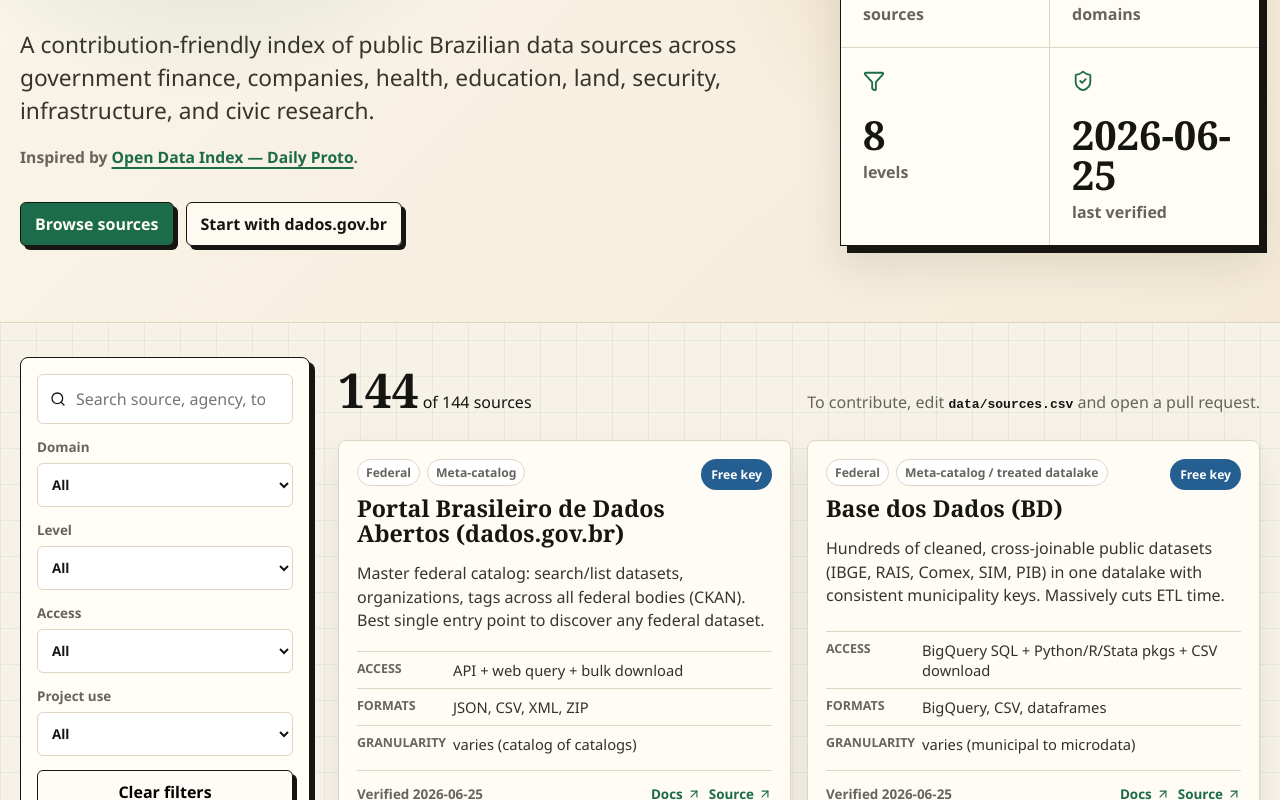
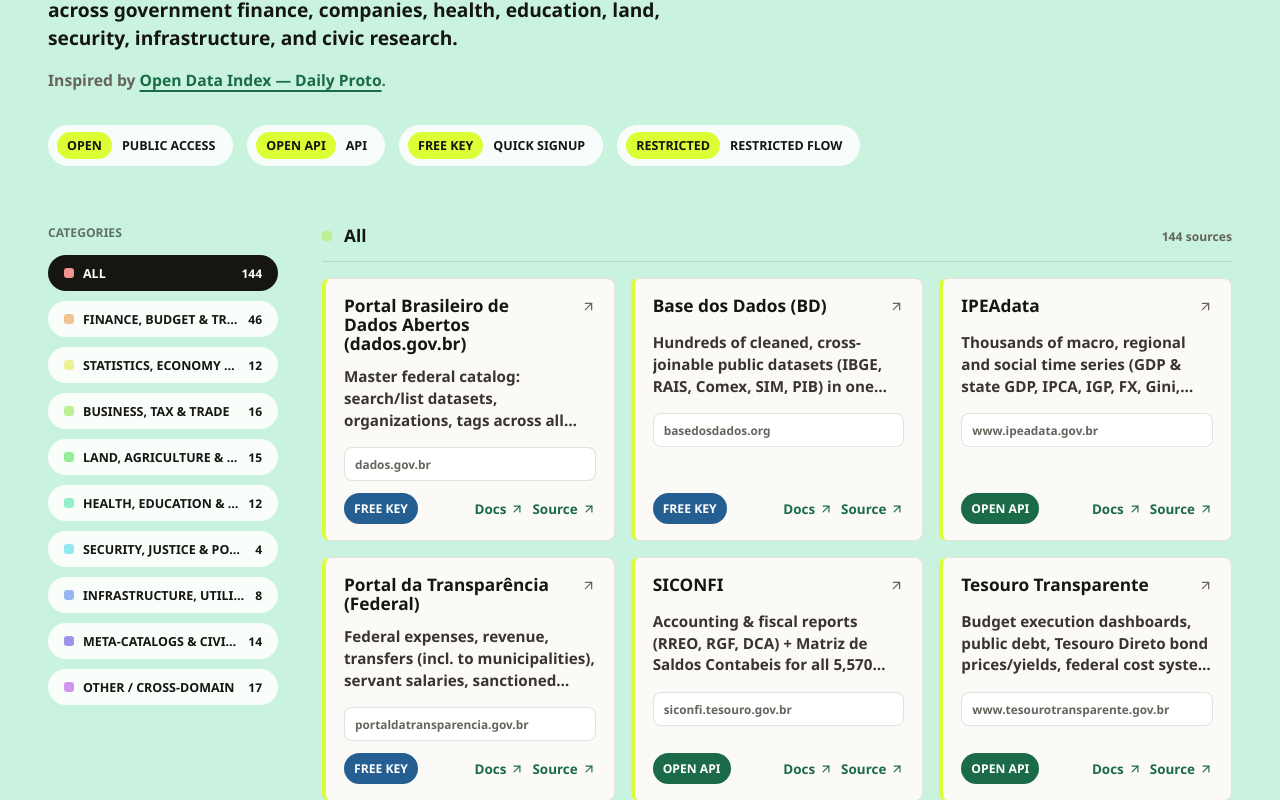
Before and after one commit to educrvz/brazil-open-data-index, a React (Vite) app: page / in a window 1280 px wide. Shown: the part 380-1180 px from the top of the page. Built offline with nearby package versions, Linux system fonts and the light colour scheme.

Commit message:
Match dense open data index layout

```diff
--- a/src/main.jsx
+++ b/src/main.jsx
@@ -2,13 +2,8 @@
 import { createRoot } from "react-dom/client";
 import {
   ArrowUpRight,
-  Database,
   Download,
-  Filter,
   Github,
-  Globe2,
-  Search,
-  ShieldCheck,
 } from "lucide-react";
 import catalog from "./sources.json";
 import "./styles.css";
@@ -16,6 +11,17 @@
 const accessOrder = ["Open API", "Open", "Free key", "Restricted", "Paid"];
 const GEO_LANGUAGE_COOKIE = "bodi_default_language";
 const USER_LANGUAGE_COOKIE = "bodi_language";
+const CATEGORY_ORDER = [
+  "Finance, budget & transparency",
+  "Statistics, economy & labor",
+  "Business, tax & trade",
+  "Land, agriculture & environment",
+  "Health, education & research",
+  "Security, justice & politics",
+  "Infrastructure, utilities & transport",
+  "Meta-catalogs & civic infrastructure",
+  "Other / cross-domain",
+];
 
 const copy = {
   en: {
@@ -124,12 +130,91 @@
   },
 };
 
-function unique(values) {
-  return [...new Set(values.filter(Boolean))].sort((a, b) => a.localeCompare(b));
+function compactUrl(url) {
+  return url.replace(/^https?:\/\//, "").replace(/\/$/, "");
 }
 
-function includes(value, query) {
-  return value.toLowerCase().includes(query);
+function getCategory(source) {
+  const domain = source.domain.toLowerCase();
+  const text = `${source.name} ${source.domain} ${source.description}`.toLowerCase();
+
+  if (
+    domain.includes("finance") ||
+    domain.includes("budget") ||
+    domain.includes("transparency") ||
+    domain.includes("procurement") ||
+    domain.includes("taxation")
+  ) {
+    return "Finance, budget & transparency";
+  }
+
+  if (
+    domain.includes("macroeconomy") ||
+    domain.includes("statistics") ||
+    domain.includes("labor") ||
+    domain.includes("banking") ||
+    domain.includes("demographics")
+  ) {
+    return "Statistics, economy & labor";
+  }
+
+  if (
+    domain.includes("business") ||
+    domain.includes("company") ||
+    domain.includes("registry") ||
+    domain.includes("trade") ||
+    text.includes("cnpj") ||
+    text.includes("comex")
+  ) {
+    return "Business, tax & trade";
+  }
+
+  if (
+    domain.includes("land") ||
+    domain.includes("geospatial") ||
+    domain.includes("environment") ||
+    domain.includes("agriculture") ||
+    domain.includes("weather")
+  ) {
+    return "Land, agriculture & environment";
+  }
+
+  if (
+    domain.includes("health") ||
+    domain.includes("education") ||
+    domain.includes("social") ||
+    domain.includes("research")
+  ) {
+    return "Health, education & research";
+  }
+
+  if (
+    domain.includes("security") ||
+    domain.includes("justice") ||
+    domain.includes("politics") ||
+    domain.includes("law") ||
+    domain.includes("legislature")
+  ) {
+    return "Security, justice & politics";
+  }
+
+  if (
+    domain.includes("infrastructure") ||
+    domain.includes("utilities") ||
+    domain.includes("telecom") ||
+    domain.includes("transport") ||
+    domain.includes("energy") ||
+    domain.includes("tourism") ||
+    domain.includes("culture")
+  ) {
+    return "Infrastructure, utilities & transport";
+  }
+
+  if (domain.includes("meta-catalog") || domain.includes("open data") || domain.includes("multi-domain")) {
+    return "Meta-catalogs & civic infrastructure";
+  }
+
+  return "Other / cross-domain";
 }
 
 function readCookie(name) {
@@ -159,37 +244,21 @@
     <article className="source-card">
       <div className="source-card__top">
         <div>
-          <div className="source-card__meta">
-            <span>{source.level}</span>
-            {source.location && source.location !== "-" ? <span>{source.location}</span> : null}
-            <span>{source.domain}</span>
-          </div>
           <h2>{source.name}</h2>
         </div>
-        <span className={`access access--${source.accessType.toLowerCase().replaceAll(" ", "-")}`}>
-          {t.accessTypes[source.accessType] ?? source.accessType}
-        </span>
+        <a className="card-arrow" href={source.url} target="_blank" rel="noreferrer" aria-label={source.name}>
+          <ArrowUpRight size={15} />
+        </a>
       </div>
 
       <p>{source.description}</p>
 
-      <dl className="source-facts">
-        <div>
-          <dt>{t.card.access}</dt>
-          <dd>{source.accessMethod || t.card.notSpecified}</dd>
-        </div>
-        <div>
-          <dt>{t.card.formats}</dt>
-          <dd>{source.formats.slice(0, 4).join(", ") || t.card.notSpecified}</dd>
-        </div>
-        <div>
-          <dt>{t.card.granularity}</dt>
-          <dd>{source.granularity || t.card.varies}</dd>
-        </div>
-      </dl>
+      <div className="endpoint">{compactUrl(source.url)}</div>
 
       <div className="source-card__footer">
-        <span>{t.card.verified} {source.lastVerified}</span>
+        <span className={`access access--${source.accessType.toLowerCase().replaceAll(" ", "-")}`}>
+          {t.accessTypes[source.accessType] ?? source.accessType}
+        </span>
         <div className="source-card__links">
           {source.docs ? (
             <a href={source.docs} target="_blank" rel="noreferrer">
@@ -206,13 +275,9 @@
 }
 
 function App() {
-  const { sources, summary } = catalog;
+  const { sources } = catalog;
   const [language, setLanguage] = useState(getInitialLanguage);
-  const [query, setQuery] = useState("");
-  const [domain, setDomain] = useState("All");
-  const [level, setLevel] = useState("All");
-  const [access, setAccess] = useState("All");
-  const [relevance, setRelevance] = useState("All");
+  const [category, setCategory] = useState("All");
   const t = copy[language];
 
   useEffect(() => {
@@ -220,46 +285,22 @@
     document.title = t.title;
   }, [language, t.title]);
 
-  const domains = useMemo(() => unique(sources.map((source) => source.domain)), [sources]);
-  const levels = useMemo(() => unique(sources.map((source) => source.level)), [sources]);
-  const relevanceOptions = useMemo(() => unique(sources.map((source) => source.relevance)), [sources]);
-  const accessTypes = useMemo(
-    () => accessOrder.filter((type) => sources.some((source) => source.accessType === type)),
+  const categories = useMemo(
+    () => [
+      { name: "All", count: sources.length },
+      ...CATEGORY_ORDER.map((name) => ({
+        name,
+        count: sources.filter((source) => getCategory(source) === name).length,
+      })).filter((item) => item.count > 0),
+    ],
     [sources],
   );
 
   const filtered = useMemo(() => {
-    const q = query.trim().toLowerCase();
     return sources.filter((source) => {
-      const matchesQuery =
-        !q ||
-        [
-          source.name,
-          source.agency,
-          source.domain,
-          source.description,
-          source.location,
-          source.accessMethod,
-          source.relevance,
-        ].some((field) => includes(field || "", q));
-
-      return (
-        matchesQuery &&
-        (domain === "All" || source.domain === domain) &&
-        (level === "All" || source.level === level) &&
-        (access === "All" || source.accessType === access) &&
-        (relevance === "All" || source.relevance === relevance)
-      );
+      return category === "All" || getCategory(source) === category;
     });
-  }, [access, domain, level, query, relevance, sources]);
-
-  const clearFilters = () => {
-    setQuery("");
-    setDomain("All");
-    setLevel("All");
-    setAccess("All");
-    setRelevance("All");
-  };
+  }, [category, sources]);
 
   const chooseLanguage = (nextLanguage) => {
     saveUserLanguage(nextLanguage);
@@ -303,36 +344,23 @@
                 </a>
                 .
               </p>
-              <div className="hero__actions">
-                <a className="button button--primary" href="#sources">
-                  {t.browse}
-                </a>
-                <a className="button" href="https://dados.gov.br/" target="_blank" rel="noreferrer">
-                  {t.start}
-                </a>
-              </div>
-            </div>
-
-            <div className="stats-panel" aria-label={t.stats.summary}>
-              <div>
-                <Database size={22} />
-                <strong>{summary.sourceCount}</strong>
-                <span>{t.stats.sources}</span>
-              </div>
-              <div>
-                <Globe2 size={22} />
-                <strong>{summary.domains.length}</strong>
-                <span>{t.stats.domains}</span>
-              </div>
-              <div>
-                <Filter size={22} />
-                <strong>{summary.levels.length}</strong>
-                <span>{t.stats.levels}</span>
-              </div>
-              <div>
-                <ShieldCheck size={22} />
-                <strong>{summary.lastVerified}</strong>
-                <span>{t.stats.lastVerified}</span>
+              <div className="access-strip" aria-label={t.filters.access}>
+                <span>
+                  <strong>{t.accessTypes.Open}</strong>
+                  {language === "pt" ? "Acesso público" : "Public access"}
+                </span>
+                <span>
+                  <strong>{t.accessTypes["Open API"]}</strong>
+                  API
+                </span>
+                <span>
+                  <strong>{t.accessTypes["Free key"]}</strong>
+                  {language === "pt" ? "Cadastro rápido" : "Quick signup"}
+                </span>
+                <span>
+                  <strong>{t.accessTypes.Restricted}</strong>
+                  {language === "pt" ? "Fluxo restrito" : "Restricted flow"}
+                </span>
               </div>
             </div>
           </div>
@@ -341,69 +369,31 @@
 
       <section className="catalog" id="sources">
         <div className="catalog__inner">
-          <aside className="filters" aria-label={t.filters.label}>
-            <div className="searchbox">
-              <Search size={18} />
-              <input
-                type="search"
-                value={query}
-                onChange={(event) => setQuery(event.target.value)}
-                placeholder={t.filters.search}
-              />
+          <aside className="categories" aria-label={t.filters.domain}>
+            <h2>{language === "pt" ? "Categorias" : "Categories"}</h2>
+            <div className="category-list">
+              {categories.map((item, index) => (
+                <button
+                  key={item.name}
+                  className={category === item.name ? "is-active" : ""}
+                  onClick={() => setCategory(item.name)}
+                  type="button"
+                >
+                  <span className="category-dot" style={{ "--dot-index": index }} />
+                  <span>{item.name === "All" ? t.filters.all : item.name}</span>
+                  <strong>{item.count}</strong>
+                </button>
+              ))}
             </div>
-
-            <label>
-              {t.filters.domain}
-              <select value={domain} onChange={(event) => setDomain(event.target.value)}>
-                <option value="All">{t.filters.all}</option>
-                {domains.map((item) => (
-                  <option key={item}>{item}</option>
-                ))}
-              </select>
-            </label>
-
-            <label>
-              {t.filters.level}
-              <select value={level} onChange={(event) => setLevel(event.target.value)}>
-                <option value="All">{t.filters.all}</option>
-                {levels.map((item) => (
-                  <option key={item}>{item}</option>
-                ))}
-              </select>
-            </label>
-
-            <label>
-              {t.filters.access}
-              <select value={access} onChange={(event) => setAccess(event.target.value)}>
-                <option value="All">{t.filters.all}</option>
-                {accessTypes.map((item) => (
-                  <option key={item} value={item}>{t.accessTypes[item] ?? item}</option>
-                ))}
-              </select>
-            </label>
-
-            <label>
-              {t.filters.relevance}
-              <select value={relevance} onChange={(event) => setRelevance(event.target.value)}>
-                <option value="All">{t.filters.all}</option>
-                {relevanceOptions.map((item) => (
-                  <option key={item}>{item}</option>
-                ))}
-              </select>
-            </label>
-
-            <button className="clear-button" onClick={clearFilters}>
-              {t.filters.clear}
-            </button>
           </aside>
 
           <div className="results">
             <div className="results__header">
               <div>
-                <span className="results__count">{filtered.length}</span>
-                <span> {t.results.of} {sources.length} {t.results.sources}</span>
+                <span className="category-heading-dot" />
+                <strong>{category === "All" ? t.filters.all : category}</strong>
               </div>
-              <p>{t.results.contributePrefix} <code>data/sources.csv</code> {t.results.contributeSuffix}</p>
+              <p>{filtered.length} {t.results.sources}</p>
             </div>
 
             <div className="source-grid">
--- a/src/styles.css
+++ b/src/styles.css
@@ -2,10 +2,11 @@
   color-scheme: light;
   --ink: #151511;
   --muted: #66645c;
-  --paper: #f6f2e8;
-  --panel: #fffdf6;
-  --line: #ded5c4;
-  --green: #1c6b4a;
+  --paper: #c9f3de;
+  --panel: #fbfaf7;
+  --line: rgba(21, 21, 17, 0.12);
+  --green: #1b6b48;
+  --acid: #dbff34;
   --blue: #255e91;
   --gold: #b06b12;
   --red: #9d3027;
@@ -23,12 +24,9 @@
 
 body {
   margin: 0;
-  background:
-    linear-gradient(rgba(24, 75, 52, 0.06) 1px, transparent 1px),
-    linear-gradient(90deg, rgba(24, 75, 52, 0.06) 1px, transparent 1px),
-    var(--paper);
-  background-size: 36px 36px;
+  background: var(--paper);
   color: var(--ink);
+  overflow-x: hidden;
 }
 
 a {
@@ -43,40 +41,36 @@
 }
 
 .hero {
-  min-height: 78vh;
-  border-bottom: 1px solid var(--line);
-  background:
-    radial-gradient(circle at 16% 20%, rgba(28, 107, 74, 0.22), transparent 28%),
-    radial-gradient(circle at 78% 38%, rgba(176, 107, 18, 0.18), transparent 28%),
-    linear-gradient(135deg, #fbf7ed 0%, #f4ead7 100%);
+  min-height: 44vh;
+  background: var(--paper);
 }
 
 .hero__inner,
 .catalog__inner {
-  width: min(1240px, calc(100% - 40px));
+  width: min(1760px, calc(100% - 96px));
   margin: 0 auto;
 }
 
 .topbar {
   display: flex;
-  justify-content: flex-end;
+  justify-content: flex-start;
   gap: 10px;
-  padding: 24px 0 58px;
+  padding: 40px 0 36px;
 }
 
 .language-toggle {
   display: inline-flex;
-  min-height: 42px;
+  min-height: 34px;
   align-items: center;
   overflow: hidden;
-  border: 1px solid var(--ink);
-  border-radius: 6px;
-  background: rgba(255, 253, 246, 0.78);
-  box-shadow: 4px 4px 0 var(--ink);
+  border: 0;
+  border-radius: 999px;
+  background: rgba(255, 255, 255, 0.76);
+  box-shadow: none;
 }
 
 .language-toggle button {
-  min-height: 40px;
+  min-height: 34px;
   border: 0;
   border-right: 1px solid var(--line);
   background: transparent;
@@ -103,12 +97,13 @@
   align-items: center;
   justify-content: center;
   gap: 8px;
-  border: 1px solid var(--ink);
-  border-radius: 6px;
-  background: rgba(255, 253, 246, 0.78);
-  padding: 10px 14px;
-  font-weight: 700;
-  box-shadow: 4px 4px 0 var(--ink);
+  border: 0;
+  border-radius: 999px;
+  background: transparent;
+  padding: 8px 6px;
+  font-size: 0.9rem;
+  font-weight: 900;
+  box-shadow: none;
   transition:
     transform 160ms ease,
     box-shadow 160ms ease;
@@ -117,16 +112,16 @@
 .topbar a:hover,
 .button:hover,
 .clear-button:hover {
-  transform: translate(2px, 2px);
-  box-shadow: 2px 2px 0 var(--ink);
+  transform: none;
+  box-shadow: none;
+  text-decoration: underline;
+  text-decoration-thickness: 2px;
+  text-underline-offset: 4px;
 }
 
 .hero__grid {
-  display: grid;
-  grid-template-columns: minmax(0, 1fr) 420px;
-  gap: 52px;
-  align-items: end;
-  padding-bottom: 76px;
+  display: block;
+  padding-bottom: 58px;
 }
 
 .eyebrow {
@@ -141,18 +136,19 @@
 h1 {
   max-width: 860px;
   margin: 0;
-  font-family: Georgia, "Times New Roman", serif;
-  font-size: clamp(4rem, 10vw, 9.6rem);
+  font-family: "Avenir Next", "Segoe UI", sans-serif;
+  font-size: clamp(4.2rem, 7vw, 7.4rem);
   font-weight: 900;
-  line-height: 0.86;
+  line-height: 0.92;
   letter-spacing: 0;
 }
 
 .lede {
-  max-width: 720px;
-  margin: 28px 0 0;
-  color: #36342d;
-  font-size: clamp(1.08rem, 2vw, 1.42rem);
+  max-width: 620px;
+  margin: 30px 0 0;
+  color: var(--ink);
+  font-size: clamp(1.08rem, 1.5vw, 1.3rem);
+  font-weight: 800;
   line-height: 1.45;
 }
 
@@ -170,124 +166,107 @@
   text-underline-offset: 4px;
 }
 
-.hero__actions {
+.access-strip {
   display: flex;
   flex-wrap: wrap;
-  gap: 12px;
+  gap: 14px;
   margin-top: 34px;
 }
 
-.button--primary {
-  background: var(--green);
-  color: #fffdf6;
+.access-strip span {
+  display: inline-flex;
+  min-height: 36px;
+  align-items: center;
+  gap: 10px;
+  border-radius: 999px;
+  background: rgba(255, 255, 255, 0.86);
+  padding: 7px 18px 7px 9px;
+  font-size: 0.78rem;
+  font-weight: 900;
+  text-transform: uppercase;
 }
 
-.stats-panel {
-  display: grid;
-  grid-template-columns: 1fr 1fr;
-  border: 1px solid var(--ink);
-  background: var(--panel);
-  box-shadow: var(--shadow), 7px 7px 0 var(--ink);
-}
-
-.stats-panel div {
-  min-height: 150px;
-  padding: 22px;
-  border-right: 1px solid var(--line);
-  border-bottom: 1px solid var(--line);
-}
-
-.stats-panel div:nth-child(2n) {
-  border-right: 0;
-}
-
-.stats-panel div:nth-last-child(-n + 2) {
-  border-bottom: 0;
-}
-
-.stats-panel svg {
-  color: var(--green);
-}
-
-.stats-panel strong {
-  display: block;
-  margin-top: 18px;
-  font-family: Georgia, "Times New Roman", serif;
-  font-size: 2.5rem;
-  line-height: 1;
-}
-
-.stats-panel span {
-  display: block;
-  margin-top: 6px;
-  color: var(--muted);
-  font-weight: 700;
+.access-strip strong {
+  border-radius: 999px;
+  background: var(--acid);
+  padding: 5px 10px;
+  color: var(--ink);
 }
 
 .catalog {
-  padding: 34px 0 72px;
+  padding: 0 0 72px;
 }
 
 .catalog__inner {
   display: grid;
-  grid-template-columns: 290px minmax(0, 1fr);
-  gap: 28px;
+  grid-template-columns: 230px minmax(0, 1fr);
+  gap: 44px;
   align-items: start;
 }
 
-.filters {
+.categories {
   position: sticky;
-  top: 18px;
+  top: 22px;
   display: grid;
-  gap: 14px;
-  border: 1px solid var(--ink);
-  border-radius: 8px;
-  background: var(--panel);
-  padding: 16px;
-  box-shadow: 5px 5px 0 var(--ink);
+  gap: 12px;
+  min-width: 0;
 }
 
-.searchbox {
-  display: flex;
-  align-items: center;
-  gap: 10px;
-  border: 1px solid var(--line);
-  border-radius: 6px;
-  background: #fff;
-  padding: 0 12px;
+.categories h2 {
+  margin: 0 0 2px;
+  color: rgba(21, 21, 17, 0.58);
+  font-size: 0.76rem;
+  font-weight: 900;
+  text-transform: uppercase;
 }
 
-.searchbox input {
+.category-list {
+  display: grid;
+  gap: 10px;
   min-width: 0;
-  width: 100%;
-  border: 0;
-  background: transparent;
-  padding: 13px 0;
-  outline: 0;
 }
 
-label {
+.category-list button {
   display: grid;
-  gap: 7px;
-  color: var(--muted);
-  font-size: 0.84rem;
-  font-weight: 800;
+  grid-template-columns: 10px minmax(0, 1fr) auto;
+  gap: 9px;
+  align-items: center;
+  width: 100%;
+  min-height: 36px;
+  min-width: 0;
+  border: 0;
+  border-radius: 999px;
+  background: rgba(255, 255, 255, 0.88);
+  padding: 0 16px;
+  color: var(--ink);
+  cursor: pointer;
+  font-size: 0.78rem;
+  font-weight: 900;
+  text-align: left;
+  text-transform: uppercase;
 }
 
-select {
-  min-width: 0;
-  width: 100%;
-  border: 1px solid var(--line);
-  border-radius: 6px;
-  background: #fff;
-  color: var(--ink);
-  padding: 11px 10px;
+.category-list button span:nth-child(2) {
+  overflow: hidden;
+  text-overflow: ellipsis;
+  white-space: nowrap;
 }
 
-.clear-button {
-  width: 100%;
-  border: 1px solid var(--ink);
-  cursor: pointer;
+.category-list button strong {
+  font-size: 0.75rem;
+}
+
+.category-list button.is-active {
+  background: var(--ink);
+  color: #fff;
+}
+
+.category-dot,
+.category-heading-dot {
+  width: 10px;
+  height: 10px;
+  border-radius: 3px;
+  background: hsl(calc(var(--dot-index, 3) * 31deg), 76%, 76%);
 }
 
 .results__header {
@@ -295,40 +274,49 @@
   align-items: baseline;
   justify-content: space-between;
   gap: 20px;
-  margin-bottom: 18px;
+  border-bottom: 1px solid rgba(21, 21, 17, 0.12);
+  margin-bottom: 16px;
+  padding-bottom: 14px;
+}
+
+.results__header div {
+  display: inline-flex;
+  align-items: center;
+  gap: 12px;
 }
 
 .results__header p {
   margin: 0;
   color: var(--muted);
+  font-size: 0.76rem;
+  font-weight: 900;
 }
 
-.results__header code {
-  color: var(--ink);
-  font-weight: 800;
-}
-
-.results__count {
-  font-family: Georgia, "Times New Roman", serif;
-  font-size: 3rem;
+.results__header strong {
+  font-size: 1.08rem;
   font-weight: 900;
 }
 
 .source-grid {
   display: grid;
-  grid-template-columns: repeat(2, minmax(0, 1fr));
+  grid-template-columns: repeat(auto-fill, minmax(250px, 1fr));
   gap: 16px;
+}
+
+.results {
+  min-width: 0;
 }
 
 .source-card {
   display: flex;
-  min-height: 340px;
+  min-height: 204px;
   flex-direction: column;
-  border: 1px solid var(--line);
+  border: 1px solid rgba(21, 21, 17, 0.1);
+  border-left: 4px solid var(--acid);
   border-radius: 8px;
-  background: rgba(255, 253, 246, 0.92);
-  padding: 18px;
-  box-shadow: 0 12px 28px rgba(50, 43, 28, 0.08);
+  background: var(--panel);
+  padding: 18px 18px 16px;
+  box-shadow: none;
 }
 
 .source-card__top {
@@ -356,16 +344,40 @@
 
 .source-card h2 {
   margin: 0;
-  font-family: Georgia, "Times New Roman", serif;
-  font-size: 1.45rem;
+  font-family: "Avenir Next", "Segoe UI", sans-serif;
+  font-size: 1.08rem;
   line-height: 1.08;
   letter-spacing: 0;
 }
 
 .source-card p {
-  margin: 16px 0 18px;
+  display: -webkit-box;
+  overflow: hidden;
+  -webkit-box-orient: vertical;
+  -webkit-line-clamp: 3;
+  margin: 13px 0 16px;
   color: #38352e;
-  line-height: 1.48;
+  font-size: 0.95rem;
+  font-weight: 750;
+  line-height: 1.42;
+}
+
+.card-arrow {
+  color: var(--muted);
+}
+
+.endpoint {
+  overflow: hidden;
+  width: 100%;
+  border: 1px solid var(--line);
+  border-radius: 8px;
+  background: #fff;
+  padding: 8px 10px;
+  color: var(--muted);
+  font-size: 0.74rem;
+  font-weight: 800;
+  text-overflow: ellipsis;
+  white-space: nowrap;
 }
 
 .access {
@@ -376,6 +388,7 @@
   color: #fff;
   font-size: 0.76rem;
   font-weight: 900;
+  text-transform: uppercase;
 }
 
 .access--open-api,
@@ -427,8 +440,8 @@
   align-items: center;
   justify-content: space-between;
   gap: 12px;
-  border-top: 1px solid var(--line);
-  padding-top: 14px;
+  margin-top: auto;
+  padding-top: 12px;
   color: var(--muted);
   font-size: 0.84rem;
   font-weight: 700;
@@ -451,13 +464,43 @@
 
 @media (max-width: 980px) {
   .hero__grid,
-  .catalog__inner,
-  .source-grid {
+  .catalog__inner {
     grid-template-columns: 1fr;
   }
 
-  .filters {
+  .hero__inner,
+  .catalog__inner {
+    width: calc(100vw - 24px);
+    max-width: calc(100vw - 24px);
+  }
+
+  .categories {
     position: static;
+    width: calc(100vw - 24px);
+    max-width: calc(100vw - 24px);
+  }
+
+  .category-list {
+    grid-template-columns: 1fr;
+    width: calc(100vw - 24px);
+    max-width: calc(100vw - 24px);
+  }
+
+  .category-list button {
+    width: calc(100vw - 24px);
+    max-width: calc(100vw - 24px);
+  }
+
+  .results,
+  .results__header,
+  .source-grid,
+  .source-card {
+    width: calc(100vw - 24px);
+    max-width: calc(100vw - 24px);
+  }
+
+  .source-grid {
+    grid-template-columns: 1fr;
   }
 }
 
@@ -479,22 +522,12 @@
   }
 
   h1 {
-    font-size: 4.15rem;
+    font-size: 3.8rem;
   }
 
-  .stats-panel {
+  .category-list,
+  .source-grid {
     grid-template-columns: 1fr;
-  }
-
-  .stats-panel div,
-  .stats-panel div:nth-child(2n),
-  .stats-panel div:nth-last-child(-n + 2) {
-    border-right: 0;
-    border-bottom: 1px solid var(--line);
-  }
-
-  .stats-panel div:last-child {
-    border-bottom: 0;
   }
 
   .source-card__top {
```
